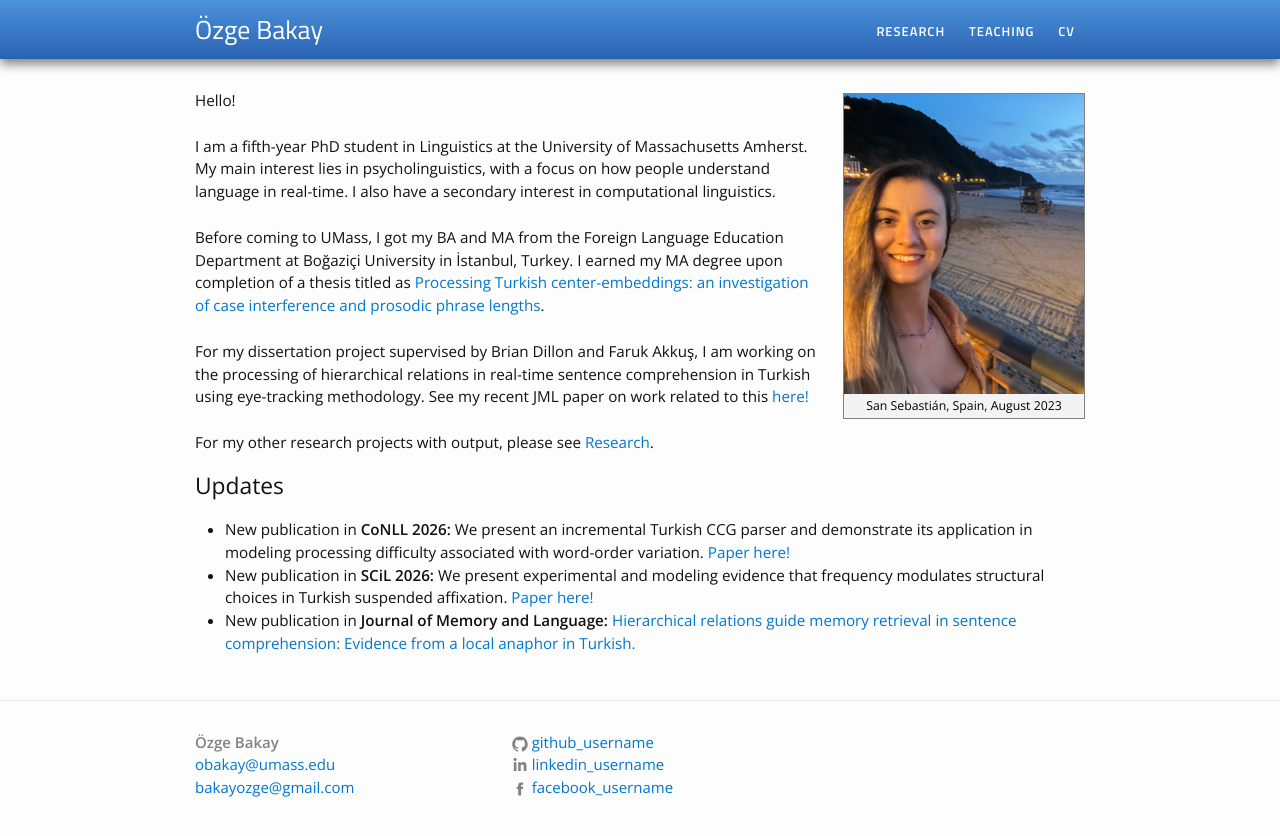
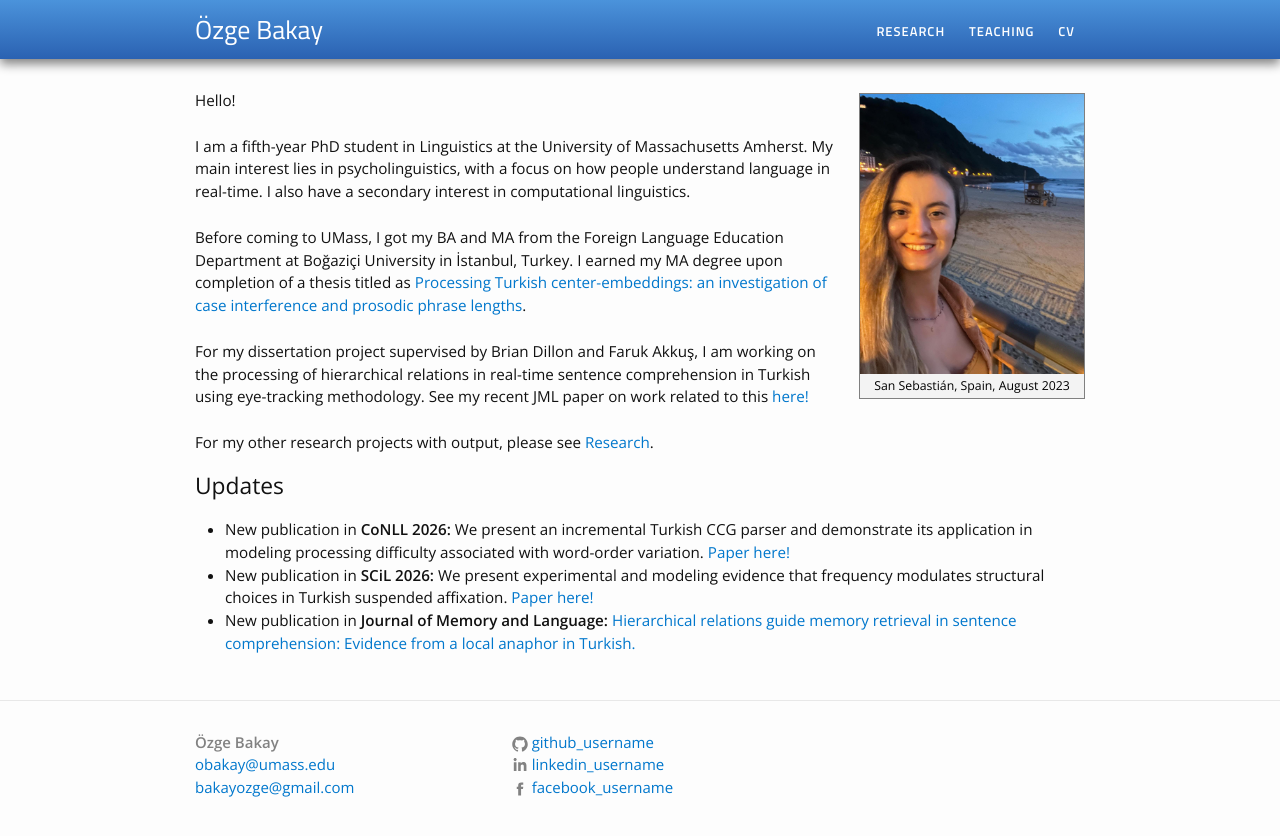
Before and after one commit to ozgebakay/ozgebakay.github.io, a Jekyll site: the page built from index.html, in a window 1280 px wide. Shown: the top 836 px of the page. Built offline with Jekyll 4.4.1, drawn with Linux system fonts in a browser that asks for light colours.

Commit message:
Update index.html

```diff
--- a/index.html
+++ b/index.html
@@ -2,7 +2,7 @@
 layout: default
 ---
 
-{% include image.html url="/images/profile.jpg" caption="San Sebastián, Spain, August 2023" width=600 height=300 align="right" %}
+{% include image.html url="/images/profile.jpg" caption="San Sebastián, Spain, August 2023" width=400 height=280 align="right" %}
 
 <div class="home">
 
```
